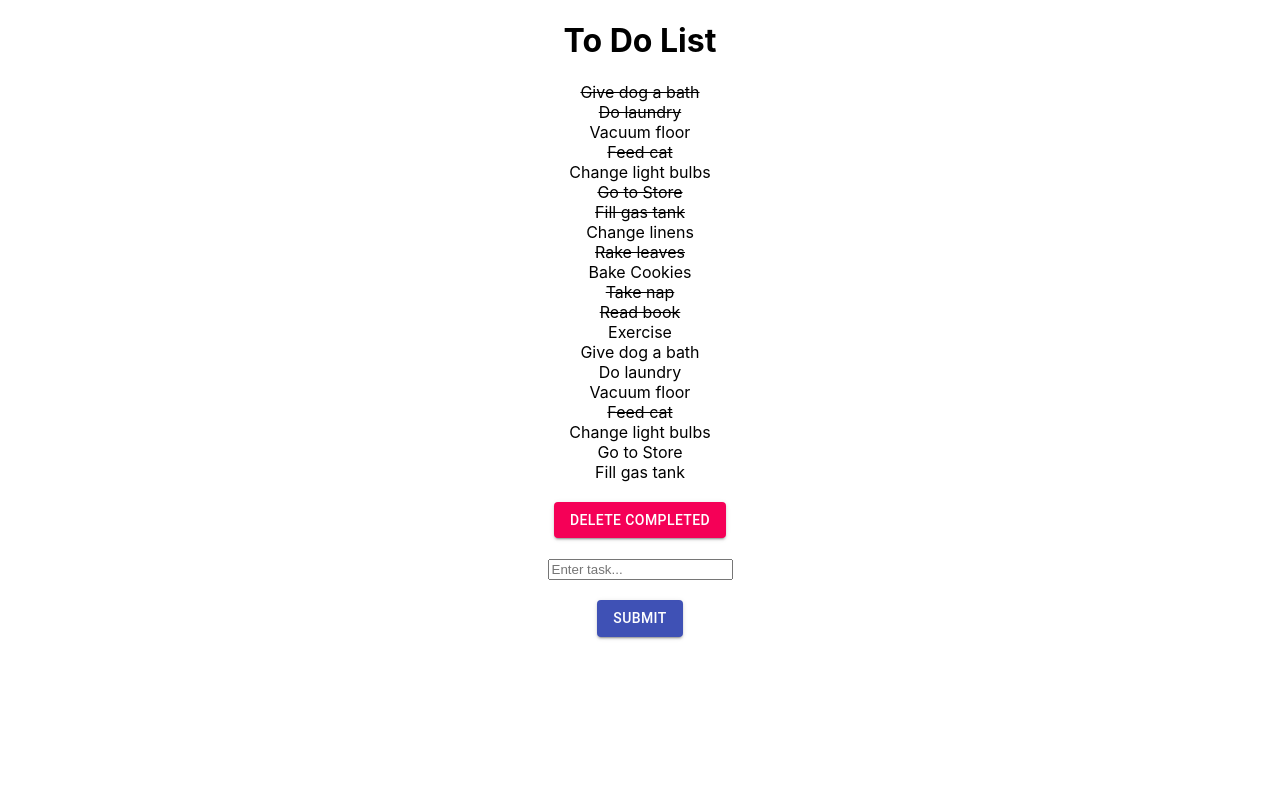
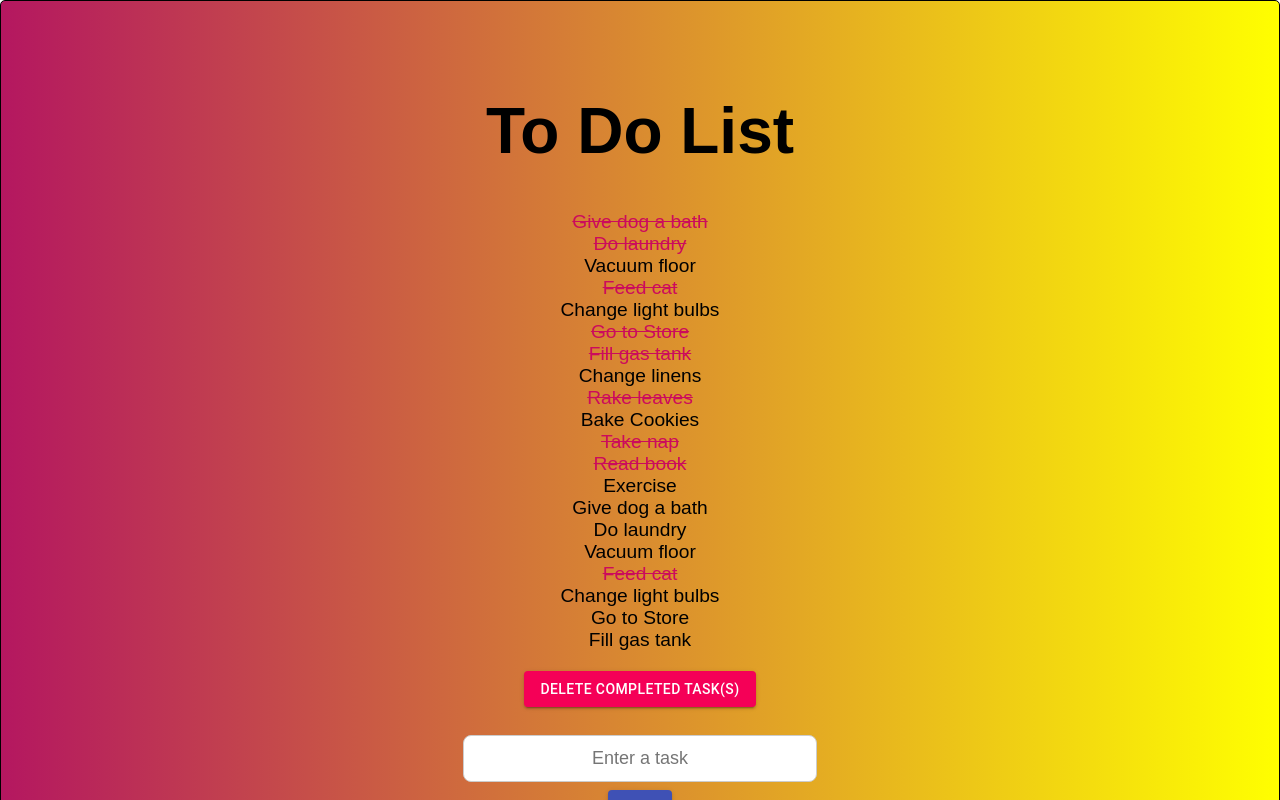
Before and after one commit to 2021-IBM-Accelerate-SW-Track/lab-1-team-23, a React (Create React App) app: page / in a window 1280 px wide. Shown: the top 800 px of the page. Built offline with nearby package versions, Linux system fonts and the light colour scheme.

Commit message:
Updated the look of the application with CSS

```diff
--- a/src/App.css
+++ b/src/App.css
@@ -1,10 +1,24 @@
+
 .App {
     text-align: center;
+    display:flexbox;
+    position:relative;
+    margin: auto;
+    overflow:-moz-hidden-unscrollable;
+    min-height: 50px;
+    border: 1px solid black;
+    padding: 30px;
+    border-radius: 5px;
+    padding:50px;
+    height: 100%;
+    background-image: linear-gradient(to right, rgb(180, 23, 96) , yellow);
 }
 
 body {
     margin: 0;
-    font-family: -apple-system, BlinkMacSystemFont, 'Segoe UI', 'Roboto', 'Oxygen', 'Ubuntu', 'Cantarell', 'Fira Sans', 'Droid Sans', 'Helvetica Neue', sans-serif;
+    font-family: Copperplate, fantasy;
+    font-weight: 400;
+    font-size: larger;
     -webkit-font-smoothing: antialiased;
     -moz-osx-font-smoothing: grayscale;
 }
@@ -20,11 +34,32 @@ code {
     cursor: pointer;
 }
 
-.strike {
+.strike { /*Line through the tasks to be deleted*/
     text-decoration: line-through;
+    color:rgb(204, 11, 92);
 }
 
-Button.submit-button{
-    margin-top: 5px;
-    /* padding-top: 20px; */
+Button.submit-button{ /*Distance from bottom of page*/
+    margin-bottom: 30%;
 }
+
+header.header-content /*Header CSS*/
+{
+    font-size:xx-large;
+    font-family: Copperplate, fantasy;
+}
+
+ input[type=text], select { /*text box*/
+    width: 30%;
+    height: 20%;
+    text-align: center;
+    padding: 12px 20px;
+    margin: 8px 0;
+    display: inline-block;
+    border: 1px solid #ccc;
+    border-radius: 8px;
+    box-sizing: border-box;}
+
+   input.text-box{
+       font-size: large;
+   }
--- a/src/ToDoForm.js
+++ b/src/ToDoForm.js
@@ -1,5 +1,7 @@
+
 import React, { useState } from 'react';
 import Button from '@material-ui/core/Button';
+
 
 
 const ToDoForm = ({ addTask }) =>
@@ -20,11 +22,13 @@ const ToDoForm = ({ addTask }) =>
     }
     return (
         <form onSubmit={handleSubmit}>
-            <input value={userInput} type="text" onChange={handleChange} placeholder="Enter task..."/>
+            <input className = 'text-box'value={userInput} type="text" onChange={handleChange} placeholder="Enter a task"/>
             <br />
-            <Button className = 'submit-button' variant="contained" color="primary" style={{margin: '20px'}} onClick={ handleSubmit }> Submit </Button>
+            <Button className = 'submit-button' variant="contained" color="primary" onClick={ handleSubmit }> Add </Button>
         </form>
     );
 };
 
+
+
 export default ToDoForm;
--- a/src/ToDoList.js
+++ b/src/ToDoList.js
@@ -12,7 +12,7 @@ const ToDoList = ({toDoList, handleToggle, handleFilter}) => {
                     handleFilter={handleFilter}/>
                 )
             })}
-            <Button variant="contained" color="secondary" style={{margin: '20px'}} onClick={ handleFilter }> Delete Completed </Button>
+            <Button variant="contained" color="secondary" style={{margin: '20px'}} onClick={ handleFilter }> Delete Completed Task(s) </Button>
         </div>
     );
 };
--- a/src/component/header/header.js
+++ b/src/component/header/header.js
@@ -7,7 +7,7 @@ import React from 'react';
 
 const Header = () => {
     return (
-        <header>
+        <header className = 'header-content'>
             <h1> To Do List </h1>
         </header>
     )
```
Also changed, not shown: src/App.js (+4 -3 lines).
